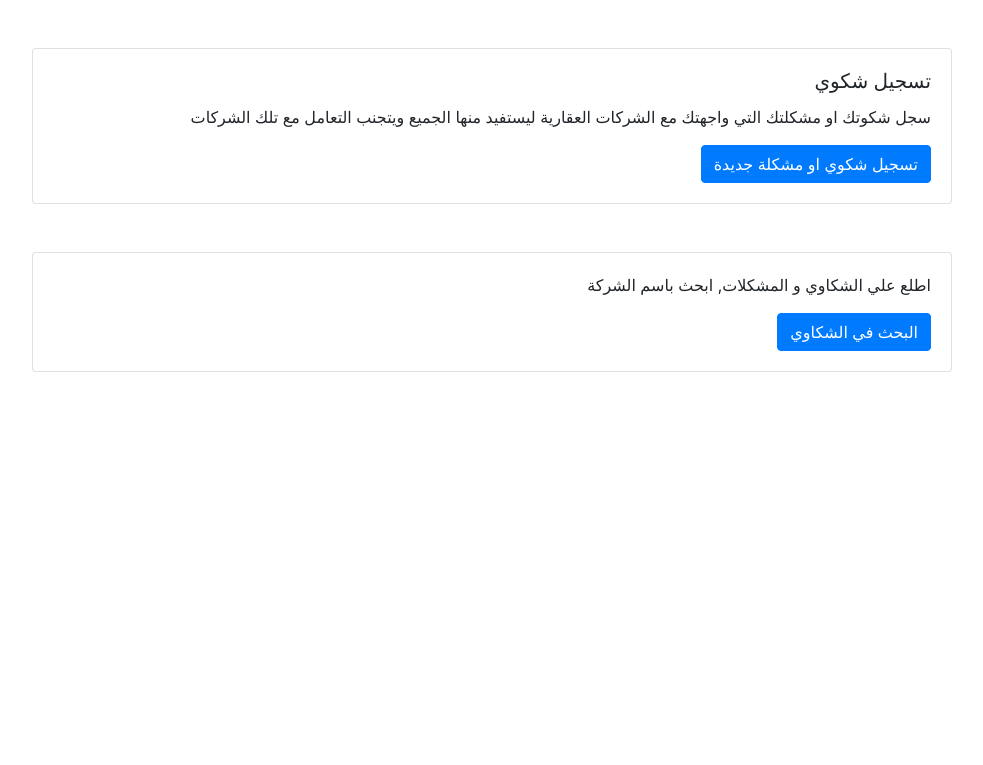
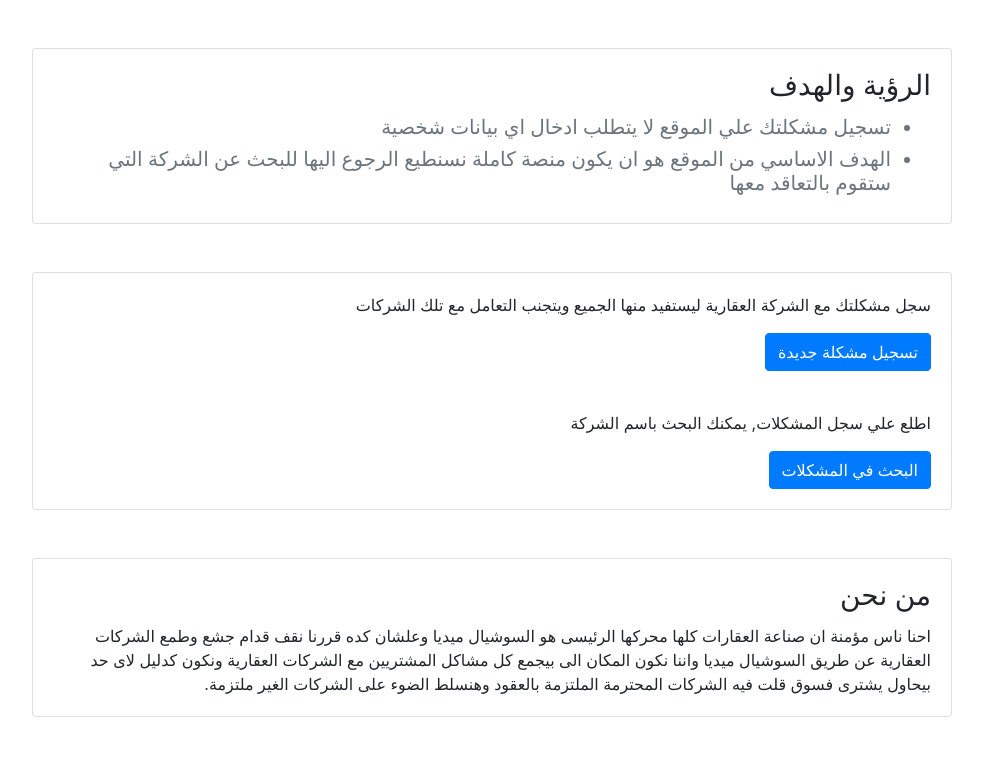
Before and after one commit to Nadern96/realestate-eye, a Django app: page / in a window 1280 px wide. Shown: the part 216-981 px from the top of the page, without its empty margins (148-1131 px from the left). Before the commit the page ends 588 px from the top, so only its background shows below. Run offline with Django 4.2, Linux system fonts and the light colour scheme; some libraries are stand-ins or nearby versions.

Commit message:
updated index.html

```diff
--- a/reviews/templates/base.html
+++ b/reviews/templates/base.html
@@ -21,6 +21,7 @@
             <div class="col-10">
                 {% block content %}
                 {% endblock %}
+                <br><br>
             </div>
         </div>
     </div>
--- a/reviews/templates/index.html
+++ b/reviews/templates/index.html
@@ -15,23 +15,40 @@
 
 <div class="card w-100 mt-5">
     <div class="card-body">
-        <h5 class="card-title">تسجيل شكوي</h5>
-        <p class="card-text">سجل شكوتك او مشكلتك التي واجهتك مع الشركات العقارية ليستفيد منها الجميع ويتجنب التعامل مع
+        <h3 class="card-title">الرؤية والهدف</h3>
+        <ul class="card-text">
+            <li class="h5 text-muted">تسجيل مشكلتك علي الموقع لا يتطلب ادخال اي بيانات شخصية</li>
+            <li class="h5 text-muted">الهدف الاساسي من الموقع هو ان يكون منصة كاملة نسنطيع الرجوع اليها للبحث عن الشركة التي ستقوم بالتعاقد معها</li>
+        </ul>
+
+
+    </div>
+</div>
+
+
+<div class="card w-100 mt-5">
+    <div class="card-body">
+        <p class="card-text">سجل مشكلتك مع الشركة العقارية ليستفيد منها الجميع ويتجنب التعامل مع
             تلك الشركات</p>
         <a href="{% url 'review' %}" class="btn btn-primary">
-            تسجيل شكوي او مشكلة جديدة
+            تسجيل مشكلة جديدة
+        </a>
+    </div>
+
+    <div class="card-body">
+        <p class="card-text">اطلع علي  سجل المشكلات, يمكنك البحث باسم الشركة</p>
+        <a href="{% url 'list_reviews' %}" class="btn btn-primary">
+            البحث في المشكلات
         </a>
     </div>
 </div>
 
 <div class="card w-100 mt-5">
     <div class="card-body">
-        <!-- <h5 class="card-title">تسجيل شكوي</h5> -->
-        <p class="card-text">اطلع علي الشكاوي و المشكلات, ابحث باسم الشركة</p>
-        <a href="{% url 'list_reviews' %}" class="btn btn-primary">
-            البحث في الشكاوي
-        </a>
+        <h3 class="card-title">من نحن</h3>
+        <p class="card-text lh-sm">
+            احنا ناس مؤمنة ان صناعة العقارات كلها محركها الرئيسى هو السوشيال ميديا وعلشان كده قررنا نقف قدام جشع وطمع الشركات العقارية عن طريق السوشيال ميديا واننا نكون المكان الى بيجمع كل مشاكل المشتريين مع الشركات العقارية ونكون كدليل لاى حد بيحاول يشترى فسوق قلت فيه الشركات المحترمة الملتزمة بالعقود وهنسلط الضوء على الشركات الغير ملتزمة.
+        </p>
     </div>
 </div>
-
 {% endblock %}
--- a/reviews/templates/review_form.html
+++ b/reviews/templates/review_form.html
@@ -5,11 +5,11 @@
 <br><br>
     <nav class="navbar navbar-light bg-light">
         <a class="navbar-brand">
-            <h2 class="mt-2">اكتب مشكلتك</h2>
+            <h2 class="mt-2">سجل مشكلتك</h2>
         </a>
         <ul class="navbar-nav">
             <li class="nav-item active">
-                <a class="nav-link" href="{% url 'list_reviews' %}" style="color: blue; font-size: 20px;">البحث في الشكاوي</a>
+                <a class="nav-link" href="{% url 'list_reviews' %}" style="color: blue; font-size: 20px;">البحث في المشكلات</a>
             </li>
         </ul>
     </nav>
```
Also changed, not shown: reviews/templates/reviews_list.html (+4 -4 lines), locale/ar/LC_MESSAGES/django.po, 1 other file.
